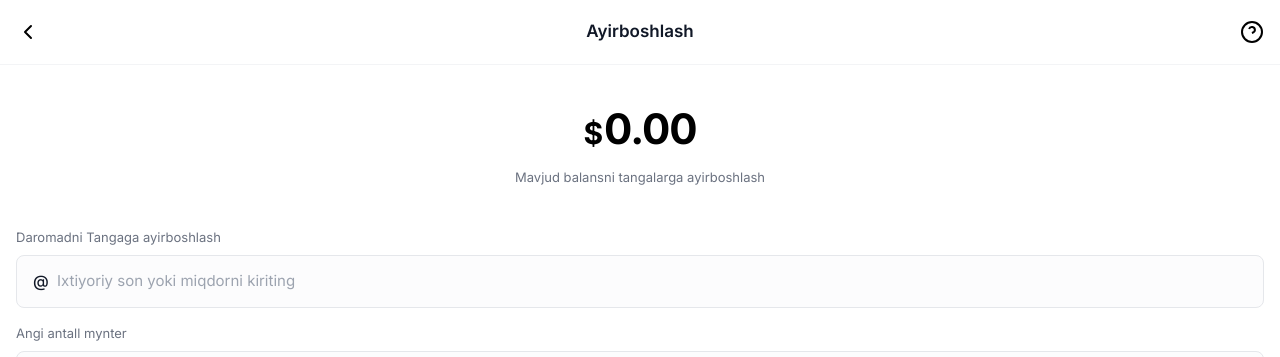
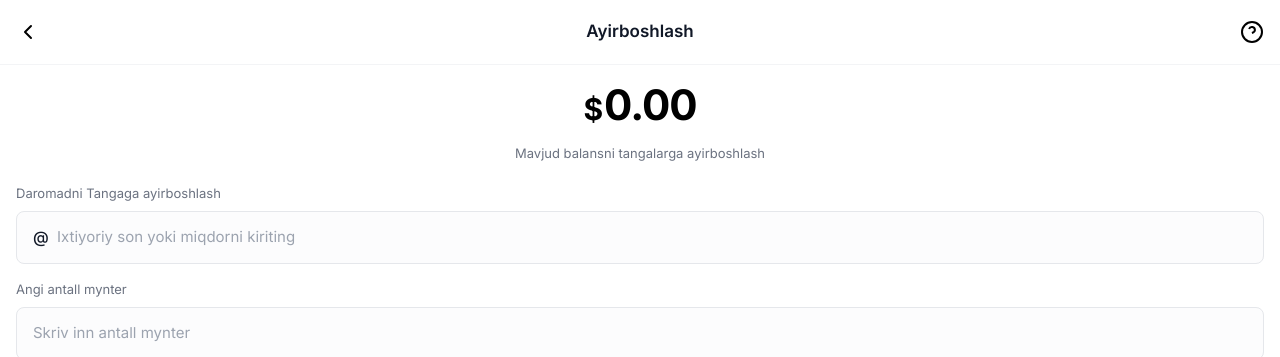
Before and after one commit to JongAha/tiktok, a plain HTML site: page exchange.html in a window 1280 px wide. Shown: the top 357 px of the page. Drawn offline with nearby package versions, Linux system fonts and the light colour scheme.

Commit message:
Update padding in current balance display
Adjusted padding for the current balance section.

```diff
--- a/exchange.html
+++ b/exchange.html
@@ -140,7 +140,7 @@
 
         <div class="flex-1 overflow-y-auto pb-32">
             <!-- Current Balance -->
-            <div class="flex flex-col items-center justify-center pt-8 pb-10">
+            <div class="flex flex-col items-center justify-center pt-2 pb-5">
                 <div class="text-[42px] font-bold tracking-tight mb-2 flex items-baseline">
                     <span class="text-3xl mr-0.5">$</span><span id="exchange-current-balance">0.00</span>
                 </div>
```
